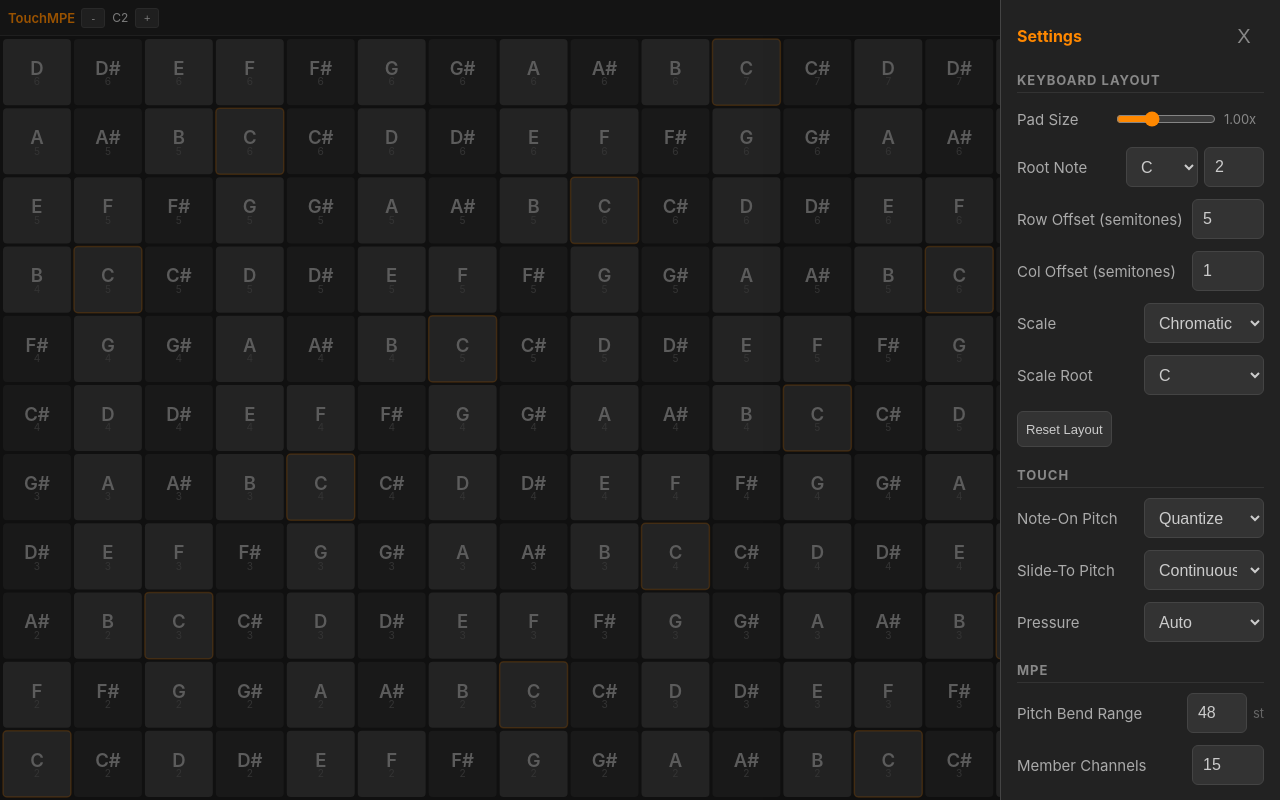
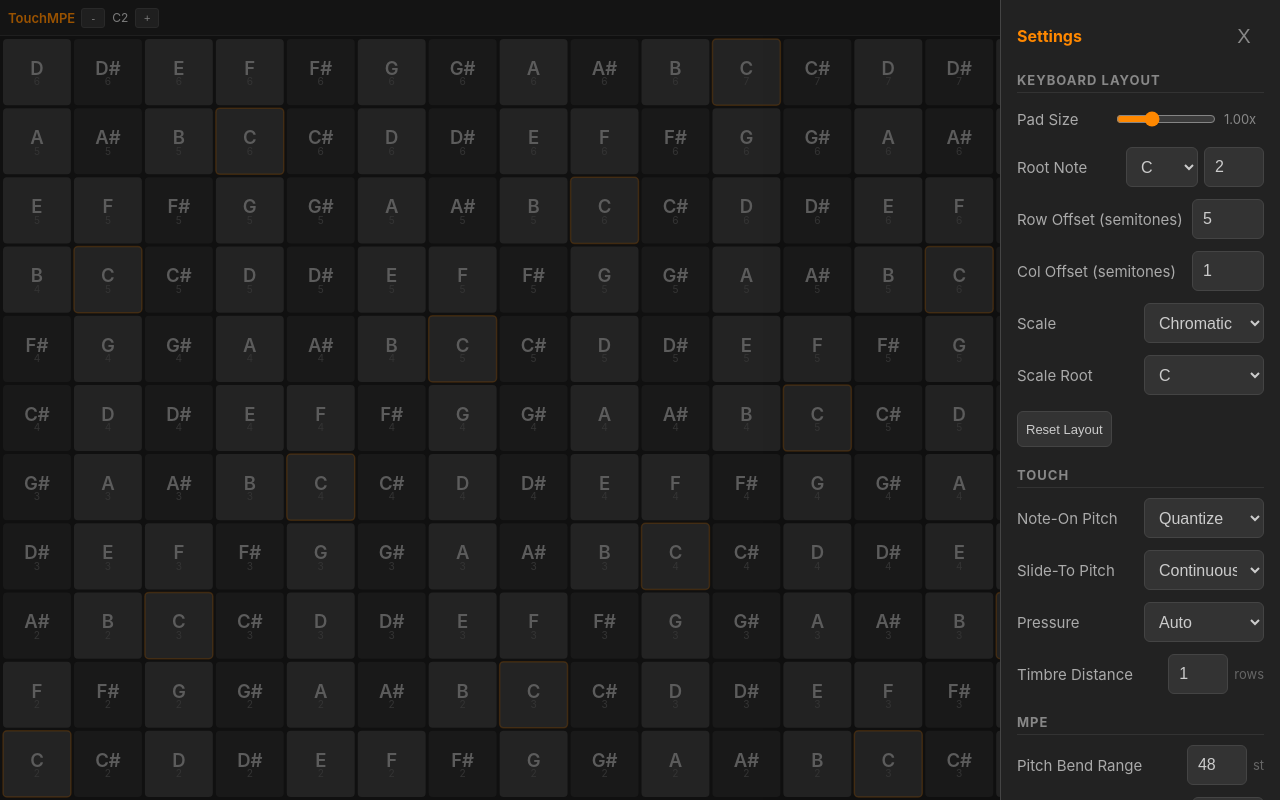
Before and after one commit to Boux/TouchMPE, a Vue app: page / in a window 1280 px wide. Both pictures are taken after a click on the button "Settings". Built offline with nearby package versions, Linux system fonts and the light colour scheme.

Commit message:
configurable timbre distance

```diff
--- a/src/components/SettingsPanel.vue
+++ b/src/components/SettingsPanel.vue
@@ -139,6 +139,15 @@
             <option value="area">Contact Area</option>
             <option value="fixed">Fixed</option>
           </select>
+        </label>
+
+        <label>
+          Timbre Distance
+          <div class="compound-input">
+            <input type="number" :value="settings.timbreDistance" min="1" max="8"
+              @change="update('timbreDistance', +$event.target.value)" />
+            <span class="unit">rows</span>
+          </div>
         </label>
       </div>
 
--- a/src/engine/TouchHandler.js
+++ b/src/engine/TouchHandler.js
@@ -25,6 +25,7 @@ export default class TouchHandler {
     this.gravityDecay = 0.5
     this.pitchBendRange = 48
     this.colOffset = 1
+    this.timbreDistance = 1
     this.deadZonePx = 5 // pixels of movement before bend starts
 
     this._onPointerDown = this._onPointerDown.bind(this)
@@ -53,6 +54,7 @@ export default class TouchHandler {
     this.gravityDecay = settings.gravityDecay ?? 0.5
     this.pitchBendRange = settings.pitchBendRange || 48
     this.colOffset = settings.colOffset || 1
+    this.timbreDistance = settings.timbreDistance || 1
   }
 
   tickGravity() {
@@ -236,6 +238,6 @@ export default class TouchHandler {
    */
   _calcTimbre(y, padCenterY, rowSpacing) {
     const yOffset = padCenterY - y
-    return Math.max(0, Math.min(1, 0.5 + yOffset / (2 * rowSpacing)))
+    return Math.max(0, Math.min(1, 0.5 + yOffset / (2 * this.timbreDistance * rowSpacing)))
   }
 }
--- a/src/store/settings.js
+++ b/src/store/settings.js
@@ -24,7 +24,8 @@ const DEFAULTS = {
   gravityRadius: 0.5,
   gravityStrength: 0.4,
   gravityDecay: 0.4,
-  pressureMode: 'auto'
+  pressureMode: 'auto',
+  timbreDistance: 1
 }
 
 /**
```
